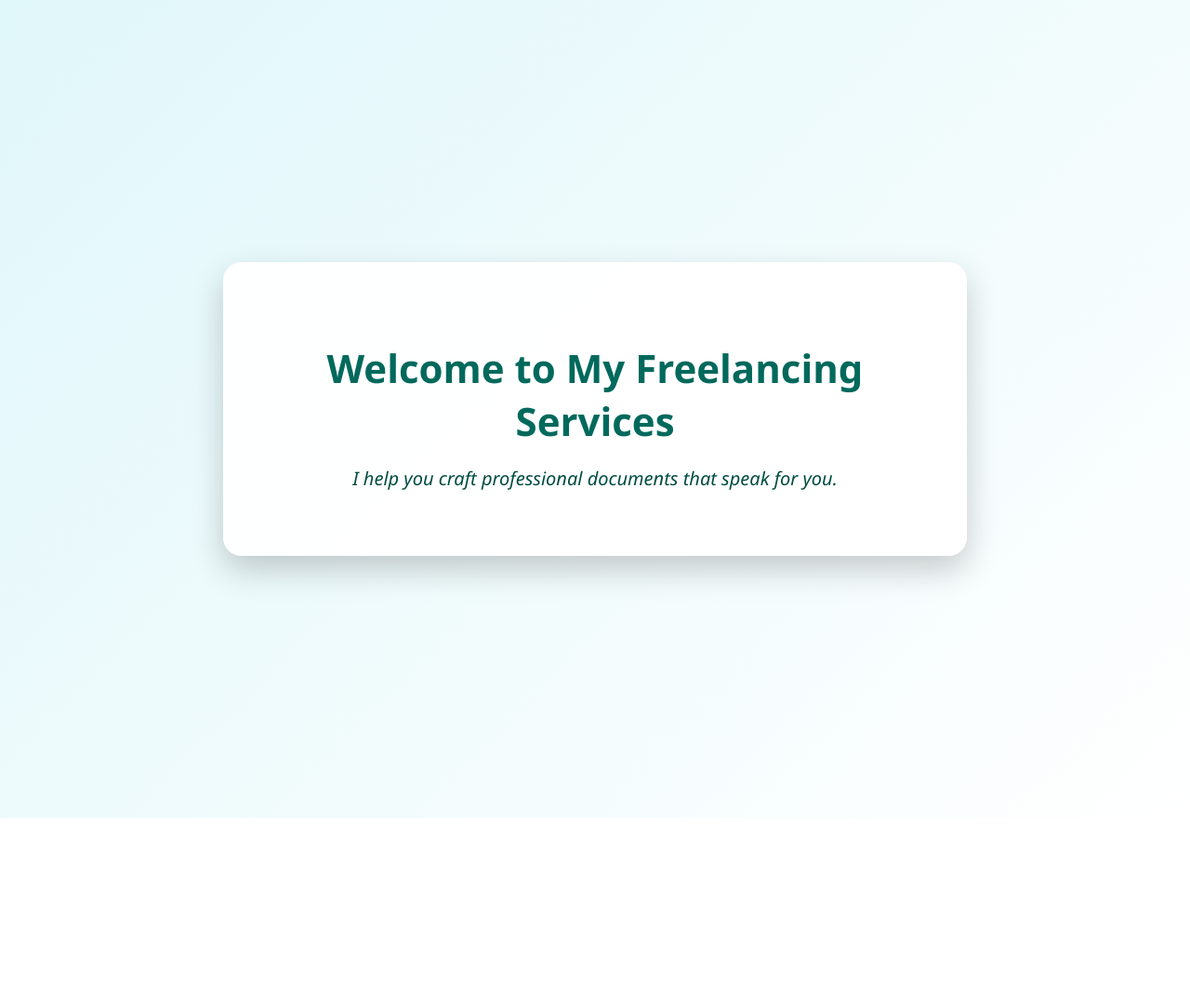
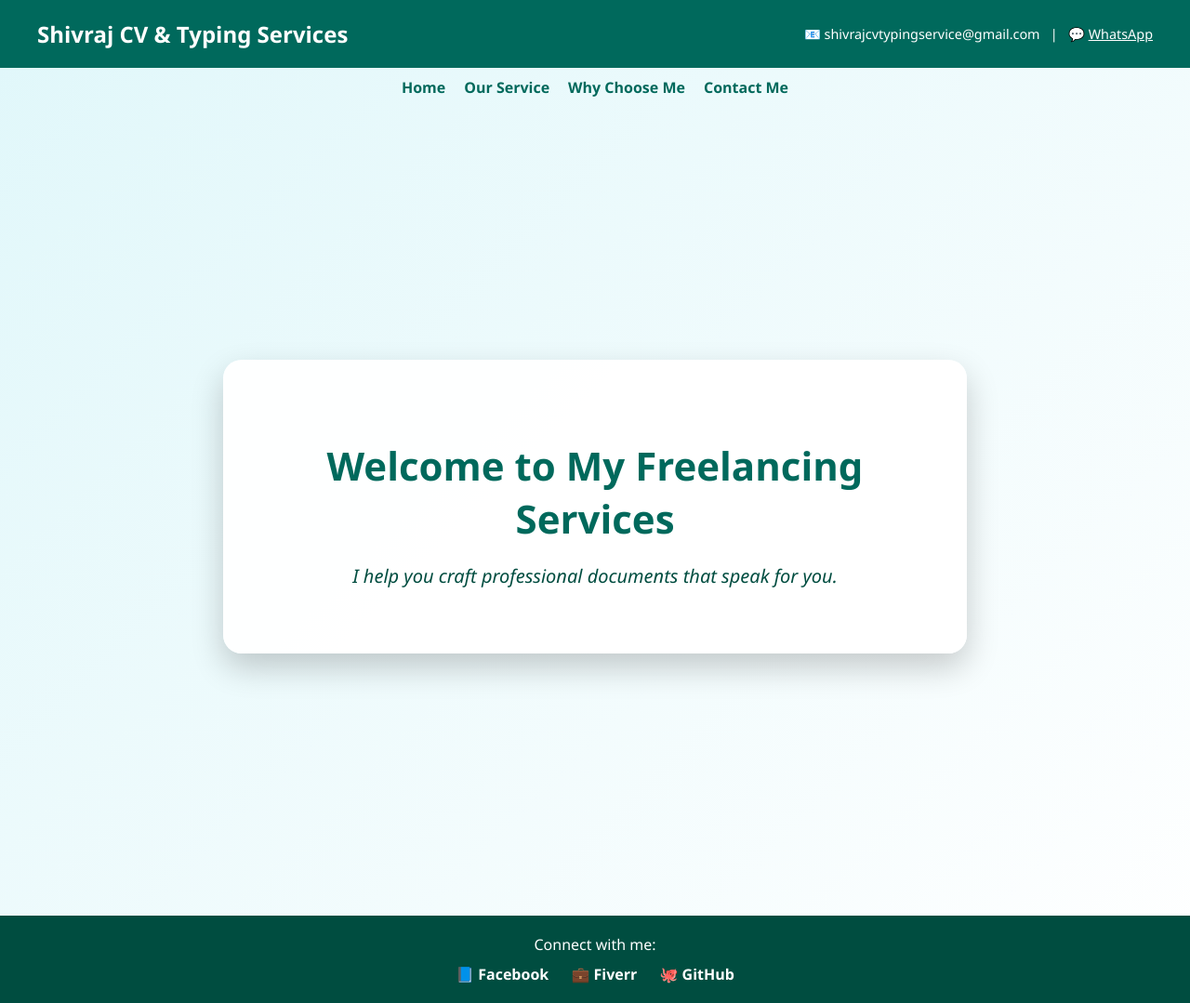
Before and after one commit to Shivrajthakuri/shivrajthakuri.github.io, a plain HTML site: page index.html in a window 1280 px wide. Shown: the whole page at 93% size. Before the commit the page ends 880 px from the top, so only its background shows below. Drawn offline with Linux system fonts and the light colour scheme.

Commit message:
Removed telephone number and kept only WhatsApp in header contact info

```diff
--- a/index.html
+++ b/index.html
@@ -3,12 +3,49 @@
 <head>
   <meta charset="UTF-8" />
   <meta name="viewport" content="width=device-width, initial-scale=1.0"/>
-  <title>Freelancing Website</title>
+  <title>Shivraj CV & Typing Services</title>
   <style>
     body {
       margin: 0;
       font-family: 'Segoe UI', Tahoma, Geneva, Verdana, sans-serif;
       background: linear-gradient(135deg, #e0f7fa, #ffffff);
+    }
+
+    header {
+      background-color: #00695c;
+      padding: 20px 40px;
+      color: white;
+      display: flex;
+      justify-content: space-between;
+      align-items: center;
+    }
+
+    header .logo {
+      font-size: 1.5em;
+      font-weight: bold;
+    }
+
+    header .contact-info {
+      font-size: 0.9em;
+    }
+
+    .nav {
+      margin-top: 10px;
+      display: flex;
+      justify-content: center;
+      gap: 20px;
+      font-size: 1em;
+    }
+
+    .nav a {
+      text-decoration: none;
+      color: #00695c;
+      font-weight: bold;
+      transition: color 0.3s;
+    }
+
+    .nav a:hover {
+      color: #004d40;
     }
 
     .hero {
@@ -50,9 +87,41 @@
         opacity: 1;
       }
     }
+
+    .footer {
+      background-color: #004d40;
+      color: white;
+      padding: 20px;
+      text-align: center;
+    }
+
+    .social-icons {
+      margin-top: 10px;
+    }
+
+    .social-icons a {
+      margin: 0 10px;
+      color: white;
+      text-decoration: none;
+      font-weight: bold;
+    }
   </style>
 </head>
 <body>
+
+  <header>
+    <div class="logo">Shivraj CV & Typing Services</div>
+    <div class="contact-info">
+      📧 shivrajcvtypingservice@gmail.com &nbsp; | &nbsp; 💬 <a href="https://wa.me/9779765808346" style="color: white; text-decoration: underline;">WhatsApp</a>
+    </div>
+  </header>
+
+  <div class="nav">
+    <a href="#">Home</a>
+    <a href="#">Our Service</a>
+    <a href="#">Why Choose Me</a>
+    <a href="#">Contact Me</a>
+  </div>
 
   <section class="hero" id="home">
     <div class="animated-box">
@@ -61,5 +130,14 @@
     </div>
   </section>
 
+  <footer class="footer">
+    <div>Connect with me:</div>
+    <div class="social-icons">
+      <a href="https://www.facebook.com/profile.php?id=61554582932573">📘 Facebook</a>
+      <a href="https://www.fiverr.com/s/Kej5RGk">💼 Fiverr</a>
+      <a href="https://github.com/shivrajthakuri">🐙 GitHub</a>
+    </div>
+  </footer>
+
 </body>
 </html>
```
